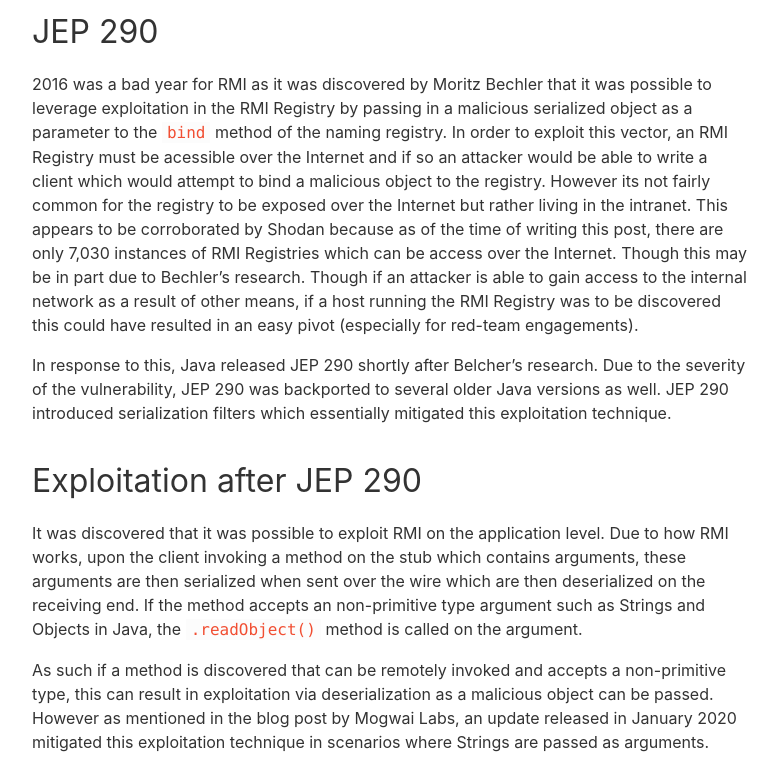
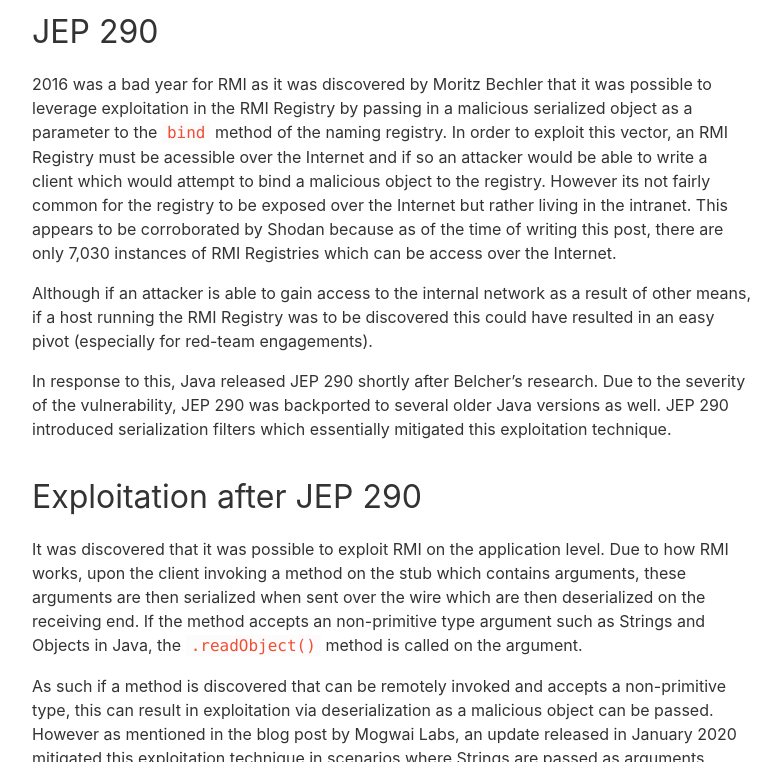
Before and after one commit to ingredous/ingredous.github.io, a Jekyll site: the page built from _posts/2021-07-13-tale-of-rmi-exploitation-2021.md, in a window 1280 px wide and 900 px high, scrolled down 1429 px, cut to the strip 138-900 px from the top of the window. Shown: the whole strip, without its empty margins (8-789 px from the left). Built offline with Jekyll 4.4.1, drawn with Linux system fonts in a browser that asks for light colours.

Commit message:
see post

```diff
--- a/_posts/2021-07-13-tale-of-rmi-exploitation-2021.md
+++ b/_posts/2021-07-13-tale-of-rmi-exploitation-2021.md
@@ -30,10 +30,12 @@
 Lastly, the RMI Registry can be on a separate host from the server, however its quite common to spawn the registry on the same host from where the server is running especially if there is only one application binding services to the registry.
 
 A quick diagram is shown below to highlight the information above:
-![https://miro.medium.com/max/500/0*qu96CRk57lHt_TV0](RMI Overview)
+![https://image.slidesharecdn.com/javarmi-130925082348-phpapp01/95/java-rmi-14-638.jpg](RMI Overview)
 
 ## JEP 290
-2016 was a bad year for RMI as it was discovered by Moritz Bechler that it was possible to leverage exploitation in the RMI Registry by passing in a malicious serialized object as a parameter to the `bind` method of the naming registry. In order to exploit this vector, an RMI Registry must be acessible over the Internet and if so an attacker would be able to write a client which would attempt to bind a malicious object to the registry. However its not fairly common for the registry to be exposed over the Internet but rather living in the intranet. This appears to be corroborated by Shodan because as of the time of writing this post, there are only 7,030 instances of RMI Registries which can be access over the Internet. Though this may be in part due to Bechler's research. Though if an attacker is able to gain access to the internal network as a result of other means, if a host running the RMI Registry was to be discovered this could have resulted in an easy pivot (especially for red-team engagements).
+2016 was a bad year for RMI as it was discovered by Moritz Bechler that it was possible to leverage exploitation in the RMI Registry by passing in a malicious serialized object as a parameter to the `bind` method of the naming registry. In order to exploit this vector, an RMI Registry must be acessible over the Internet and if so an attacker would be able to write a client which would attempt to bind a malicious object to the registry. However its not fairly common for the registry to be exposed over the Internet but rather living in the intranet. This appears to be corroborated by Shodan because as of the time of writing this post, there are only 7,030 instances of RMI Registries which can be access over the Internet.
+
+Although if an attacker is able to gain access to the internal network as a result of other means, if a host running the RMI Registry was to be discovered this could have resulted in an easy pivot (especially for red-team engagements).
 
 In response to this, Java released JEP 290 shortly after Belcher's research. Due to the severity of the vulnerability, JEP 290 was backported to several older Java versions as well. JEP 290 introduced serialization filters which essentially mitigated this exploitation technique.
 
```
